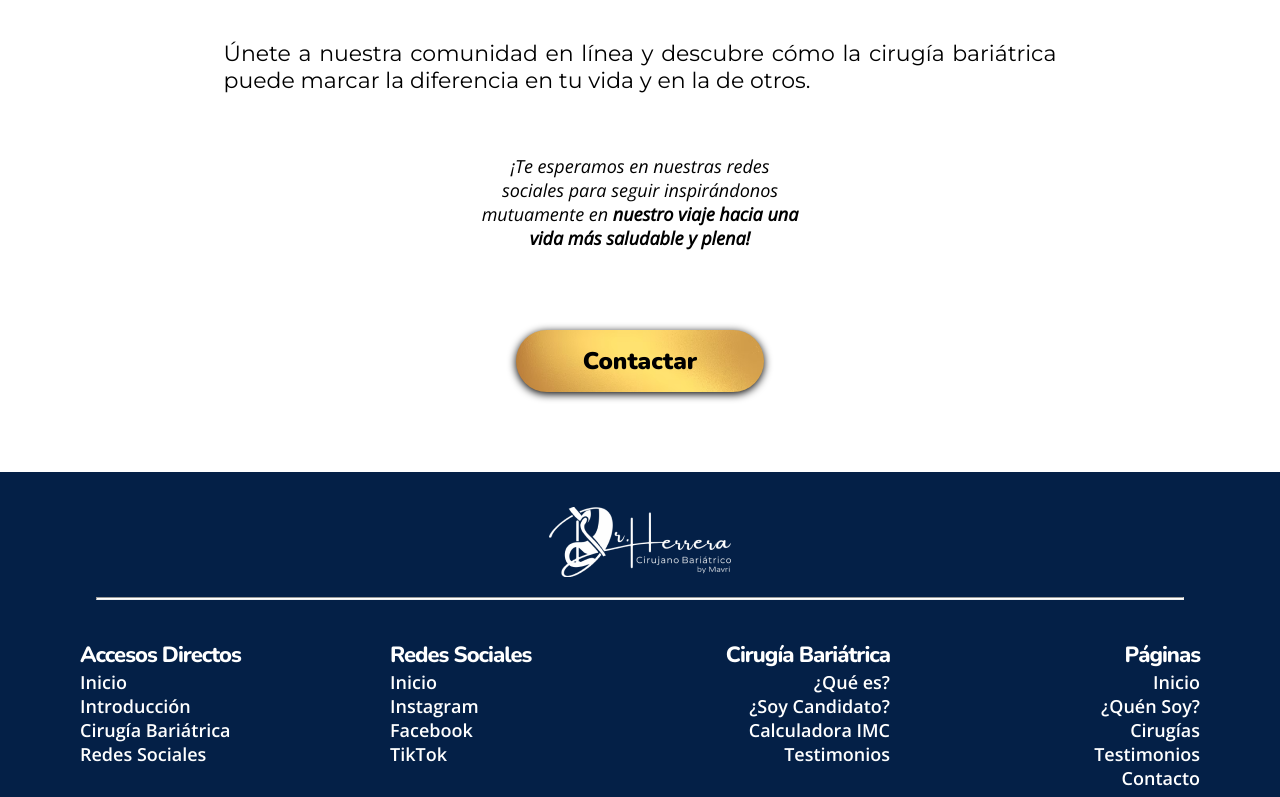
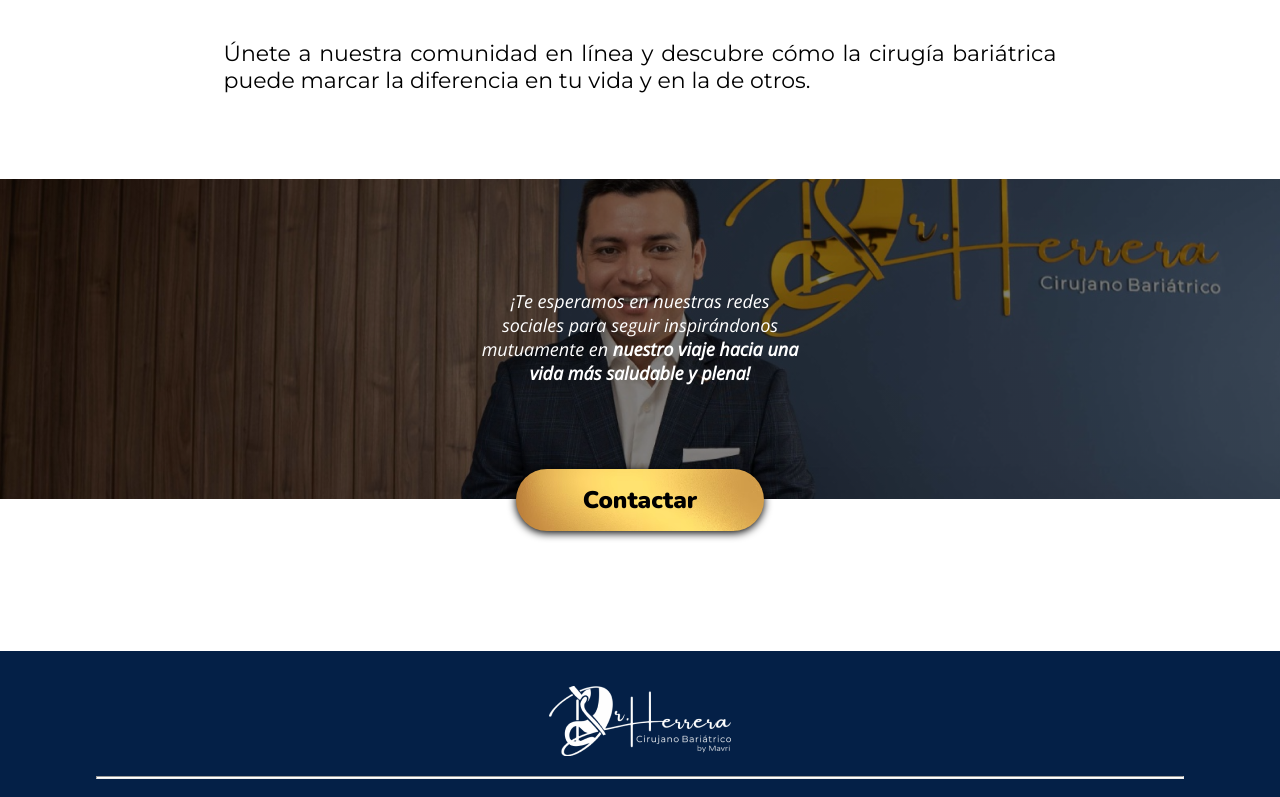
Before and after one commit to Camlo01/dr-herrera-website, a React (Vite) app: page /Testimonios in a window 1280 px wide. Shown: the part 2318-3115 px from the top of the page. Built offline with nearby package versions, Linux system fonts and the light colour scheme; a web font is replaced by a local one.

Commit message:
Improve styles add a background image

```diff
--- a/src/pages/testimony/sections/invitation/Invitation.jsx
+++ b/src/pages/testimony/sections/invitation/Invitation.jsx
@@ -7,7 +7,10 @@ function Invitation() {
     return (
         <div className='testimony-invitation'>
             <p>Únete a nuestra comunidad en línea y descubre cómo la cirugía bariátrica puede marcar la diferencia en tu vida y en la de otros. </p>
-            <p>¡Te esperamos en nuestras redes sociales para seguir inspirándonos mutuamente en  <b> nuestro viaje hacia una vida más saludable y plena!</b></p>
+
+            <div className='divider'>
+                <p>¡Te esperamos en nuestras redes sociales para seguir inspirándonos mutuamente en  <b> nuestro viaje hacia una vida más saludable y plena!</b></p>
+            </div>
 
             <Link to={'/Contacto'}> <button>Contactar</button> </Link>
         </div>
--- a/src/pages/testimony/sections/invitation/invitation.css
+++ b/src/pages/testimony/sections/invitation/invitation.css
@@ -6,21 +6,44 @@
 }
 
 .testimony-invitation>p:first-child {
-
     font-family: 'Montserrat';
     font-weight: 400;
     text-align: justify;
     font-size: 1.8rem;
     width: 320px;
-    margin-bottom: 20px;
+    margin-bottom: 45px;
 }
 
-.testimony-invitation :nth-child(2) {
+.testimony-invitation .divider {
+    background-image: linear-gradient(rgba(0, 0, 0, 0.5), rgba(0, 0, 0, 0.5)), url('/assets/images/testimony/dr-background-1.png');
+    background-position: center;
+    background-repeat: no-repeat;
+    background-size: cover;
+    width: 100%;
+    height: 320px;
+}
+
+@media (min-width: 744px) {
+    .testimony-invitation .divider {
+        background-image: linear-gradient(rgba(0, 0, 0, 0.5), rgba(0, 0, 0, 0.5)), url('/assets/images/testimony/dr-background-2.png');
+    }
+}
+
+@media (min-width: 1280px) {
+    .testimony-invitation .divider {
+        background-image: linear-gradient(rgba(0, 0, 0, 0.5), rgba(0, 0, 0, 0.5)), url('/assets/images/testimony/dr-background-3.png');
+    }
+}
+
+.testimony-invitation .divider p {
     font-family: 'Open Sans';
     font-style: italic;
     font-size: 1.8rem;
     text-align: center;
     width: 320px;
+    margin: 0 auto;
+    margin-top: 110px;
+    color: white;
 }
 
 .testimony-invitation button {
@@ -37,10 +60,11 @@
     background-position: center;
     background-size: cover;
     box-shadow: 0px 2px 8px black;
-    margin: 80px 0;
+    margin: -30px 0 120px;
     cursor: pointer;
     transition: all .2s ease;
 }
+
 
 .testimony-invitation button:hover {
     font-size: 2.5rem;
@@ -60,7 +84,7 @@
 
 @media (min-width: 1280px) {
 
-    .testimony-invitation>p:first-child  {
+    .testimony-invitation>p:first-child {
         padding: 40px 0;
         width: 833px;
     }
```
